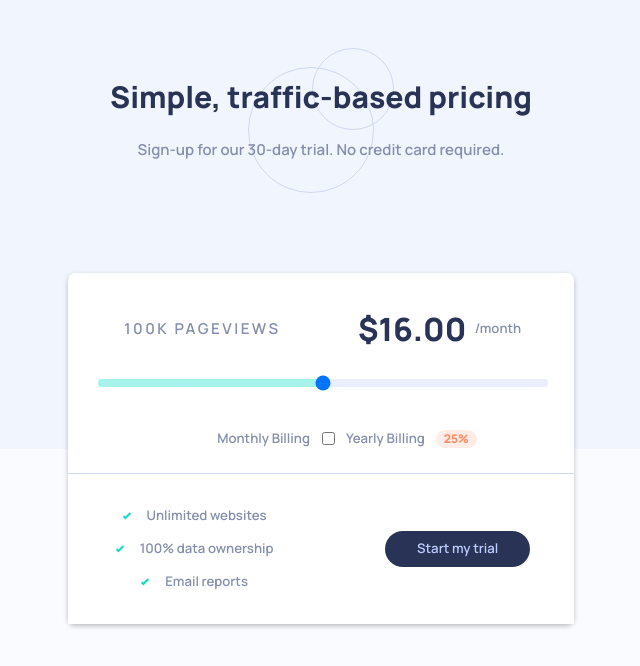
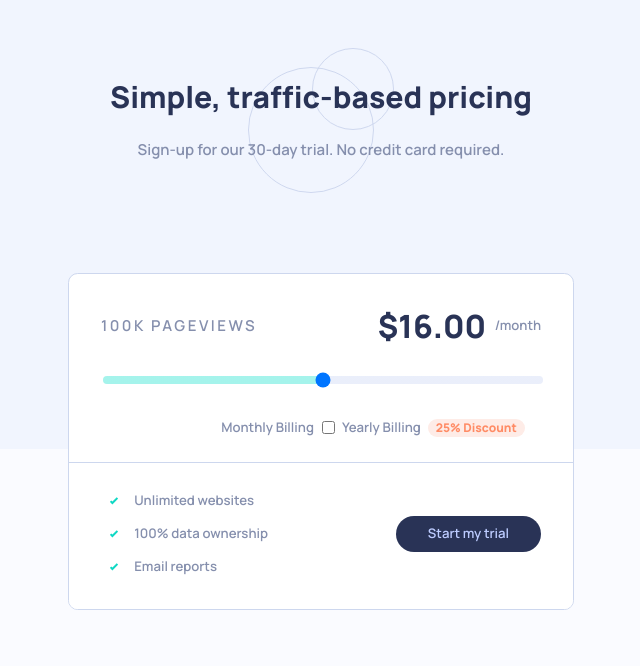
Before and after one commit to vsompura3/interactive-pricing-component, a website built with Vite: page index.html in a window 1280 px wide. Shown: the whole page, without its empty margins (319-959 px from the left). Built offline with nearby package versions, Linux system fonts and the light colour scheme.

Commit message:
range styling and gui-switch is yet to be done

```diff
--- a/index.html
+++ b/index.html
@@ -36,14 +36,13 @@
               value="3"
             />
           </div>
-          <div class="pricing-toggle-feature">
           <div class="pricing-toggle">
             <label for="price-toggle" class="gui-switch">
               <span>monthly billing</span>
               <input type="checkbox" role="switch" id="price-toggle" />
               <span>yearly billing</span>
             </label>
-              <p>25%</p>
+            <p>-25%</p>
           </div>
           <div class="pricing-features">
             <ul>
@@ -52,7 +51,6 @@
               <li>Email reports</li>
             </ul>
             <button>Start my trial</button>
-            </div>
           </div>
         </div>
       </div>
--- a/public/css/index.css
+++ b/public/css/index.css
@@ -199,21 +199,28 @@ main {
 
 .pricing-plans {
   background-color: var(--surface-1);
-  border-radius: 0.75ch;
-  box-shadow: 0px 2px 5px hsl(0 0% 0% / 0.25);
+  border-radius: 1ch;
+  border: 1px solid var(--surface-3);
+  overflow: hidden;
+  /* box-shadow: 0px 2px 5px hsl(0 0% 0% / 0.25); */
 
   & > .pricing-selection {
     display: grid;
     justify-items: center;
-    gap: var(--size-md);
-    padding-inline: var(--size-xl);
-    padding-block-start: var(--size-2xl);
-    padding-block-end: var(--size-base);
+    gap: var(--size-lg);
+    padding-inline: var(--size-lg);
+    padding-block-start: var(--size-xl);
+    padding-block-end: var(--size-xs);
 
     @media (width > 620px) {
       grid-template-columns: repeat(2, 1fr);
-      gap: var(--size-lg);
       align-items: center;
+      justify-items: start;
+      padding-inline: var(--size-2xl);
+
+      & > p:last-of-type {
+        justify-self: end;
+      }
 
       & > input[type='range'] {
         order: 2;
@@ -253,27 +260,28 @@ main {
         var(--surface-4) var(--_highlight-fill)
       );
       border-radius: 100vw;
+      outline-offset: 4px;
     }
   }
 
-  & > .pricing-toggle-feature {
-    display: grid;
+  & > .pricing-toggle {
     font-size: var(--size-sm);
-
-    & > .pricing-toggle {
-      justify-self: center;
+    inline-size: max-content;
+    margin-inline: auto;
     background-color: var(--surface-1);
     display: grid;
-      justify-content: center;
-      align-items: center;
+    place-items: center;
+    gap: var(--size-sm);
+    position: relative;
+    padding-inline: var(--size-xs);
+    padding-block: var(--size-md);
+
+    @media (width > 320px) {
       grid-auto-flow: column;
-      gap: var(--size-base);
-      position: relative;
+    }
+
+    @media (width > 640px) {
       padding-block: var(--size-lg);
-      padding-inline: var(--size-xs);
-
-      @media (width > 480px) {
-        padding-inline: 0;
     }
 
     & > p {
@@ -282,29 +290,30 @@ main {
       font-weight: var(--extrabold);
       background-color: var(--highlight-1);
       color: var(--highlight-2);
+      border-radius: 100vw;
       padding-inline: var(--size-xs);
-        border-radius: 100vw;
 
       @media (width > 480px) {
         position: absolute;
-          inset-inline-end: -3.25rem;
+        inset-inline-end: -6rem;
       }
     }
   }
 
   & > .pricing-features {
+    font-size: var(--size-sm);
     background-color: var(--surface-1);
     display: grid;
     justify-items: center;
     border-block-start: 1px solid var(--surface-3);
-      padding-block: var(--size-2xl);
-      text-align: center;
-      gap: var(--size-lg);
+    gap: var(--size-xl);
+    padding-block-start: var(--size-xl);
+    padding-block-end: var(--size-2xl);
 
     @media (width > 620px) {
       grid-auto-flow: column;
       align-items: center;
-        text-align: start;
+      padding-inline: var(--size-2xl);
     }
 
     & > ul {
@@ -312,9 +321,12 @@ main {
       margin: 0;
       display: grid;
       justify-items: center;
+      gap: var(--size-sm);
       padding: 0;
-        padding-inline-start: var(--size-xl);
-        gap: var(--size-sm);
+
+      @media (width > 620px) {
+        justify-items: start;
+      }
 
       & li {
         position: relative;
@@ -346,11 +358,14 @@ main {
       padding-inline: var(--size-2xl);
       padding-block: var(--size-xs);
 
+      @media (width > 620px) {
+        margin-inline: auto 0;
+      }
+
       &:hover,
       &:focus {
         color: var(--surface-1);
         outline-offset: 2px;
-        }
       }
     }
   }
@@ -361,6 +376,10 @@ main {
   align-items: center;
   grid-auto-flow: column;
   grid-auto-columns: max-content;
-  gap: var(--size-xs);
+  gap: var(--size-xxs);
   text-transform: capitalize;
+
+  & > input[type='checkbox'] {
+    outline-offset: 4px;
   }
+}
--- a/public/js/index.js
+++ b/public/js/index.js
@@ -2,6 +2,7 @@ const pricingSlider = document.querySelector('#price-range')
 const priceToggle = document.querySelector('#price-toggle')
 const pageViewEl = document.querySelector('.pricing-selection > p')
 const priceEl = document.querySelector('.price > span')
+const discountBadge = document.querySelector('.pricing-toggle > p')
 
 const state = {
   currentPlan: priceToggle.checked ? 'annual' : 'monthly',
@@ -51,3 +52,14 @@ function browsePlans() {
 
 priceToggle.addEventListener('change', checkForPlan)
 pricingSlider.addEventListener('input', browsePlans)
+
+function changeDiscountBadge() {
+  if (window.innerWidth > '480') {
+    discountBadge.textContent = '25% Discount'
+  } else {
+    discountBadge.textContent = '-25%'
+  }
+}
+
+window.onload = changeDiscountBadge
+window.addEventListener('resize', changeDiscountBadge)
```
Lines whose indentation alone changed are shown as unchanged.
